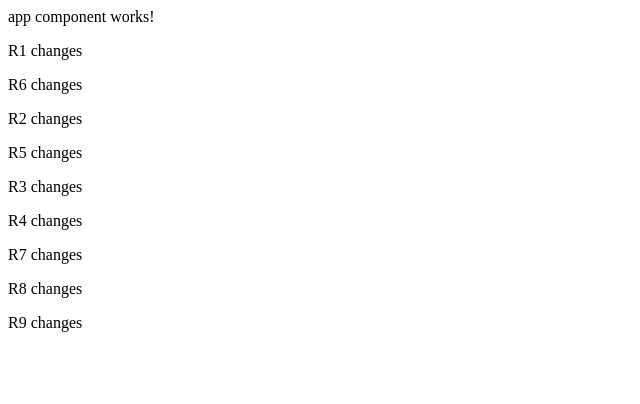
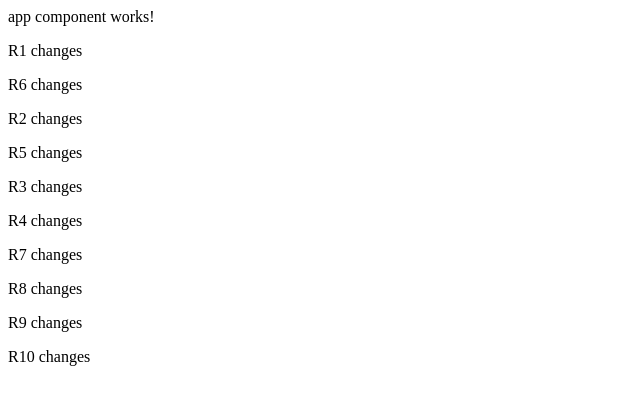
Before and after one commit to Hrishikesh-Dutta0078/Elixir_and_NDR, an Angular app: page / in a window 1280 px wide. Shown: the top 404 px of the page, without its empty margins (0-640 px from the left). Built offline with nearby package versions, Linux system fonts and the light colour scheme.

Commit message:
merge R10

```diff
--- a/src/app/app.component.html
+++ b/src/app/app.component.html
@@ -10,3 +10,4 @@ app component works!
 
 <p>R8 changes</p>
 <p>R9 changes</p>
+<p>R10 changes</p>
```
